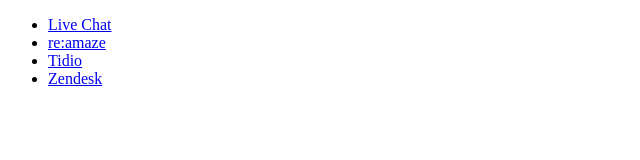
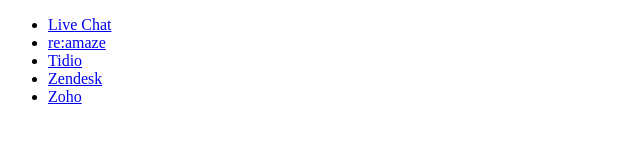
Before and after one commit to wiserhomebuyer/wiserhomebuyer.github.io, a plain HTML site: page reamaze.html in a window 1280 px wide. Shown: the full height of the page, 0-640 px from the left. Drawn offline with Linux system fonts and the light colour scheme.

Commit message:
Update reamaze.html

```diff
--- a/reamaze.html
+++ b/reamaze.html
@@ -12,6 +12,7 @@
         <li><a href="reamaze.html">re:amaze</a></li>
         <li><a href="tidio.html">Tidio</a></li>
         <li><a href="zendesk.html">Zendesk</a></li>
+        <li><a href="zoho.html">Zoho</a></li>
     </ul>
     <script type="text/javascript" async src="https://cdn.reamaze.com/assets/reamaze.js"></script>
     <script type="text/javascript">
```
